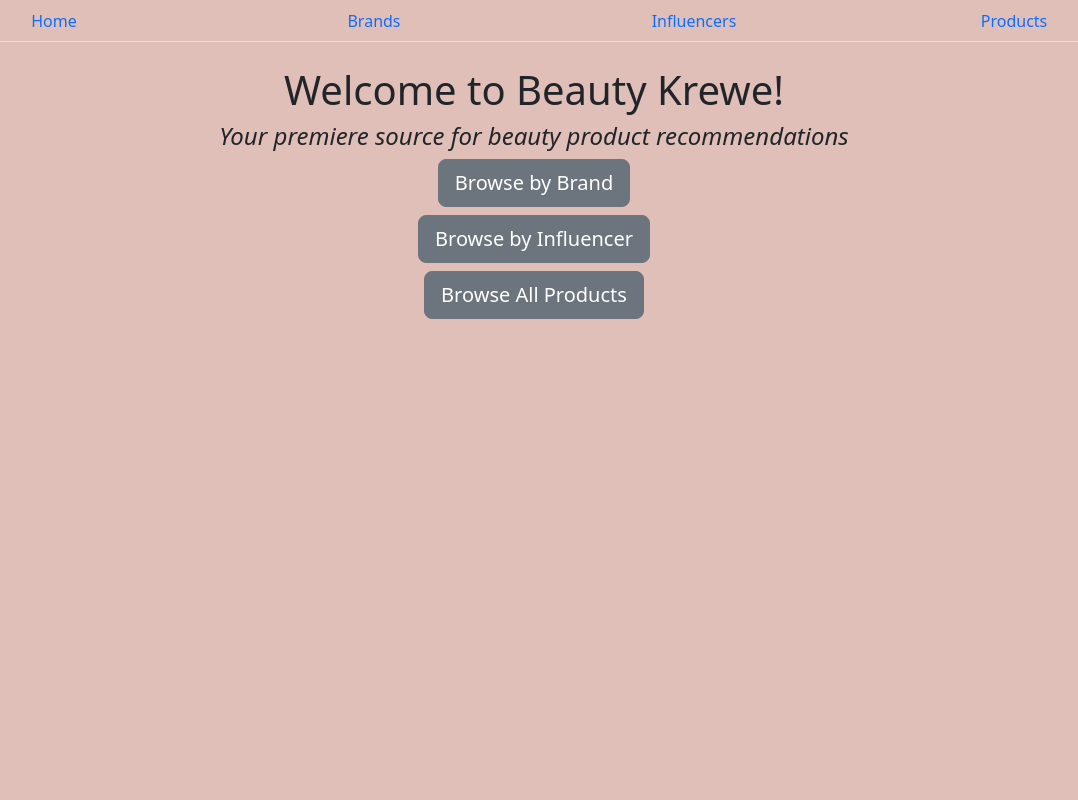
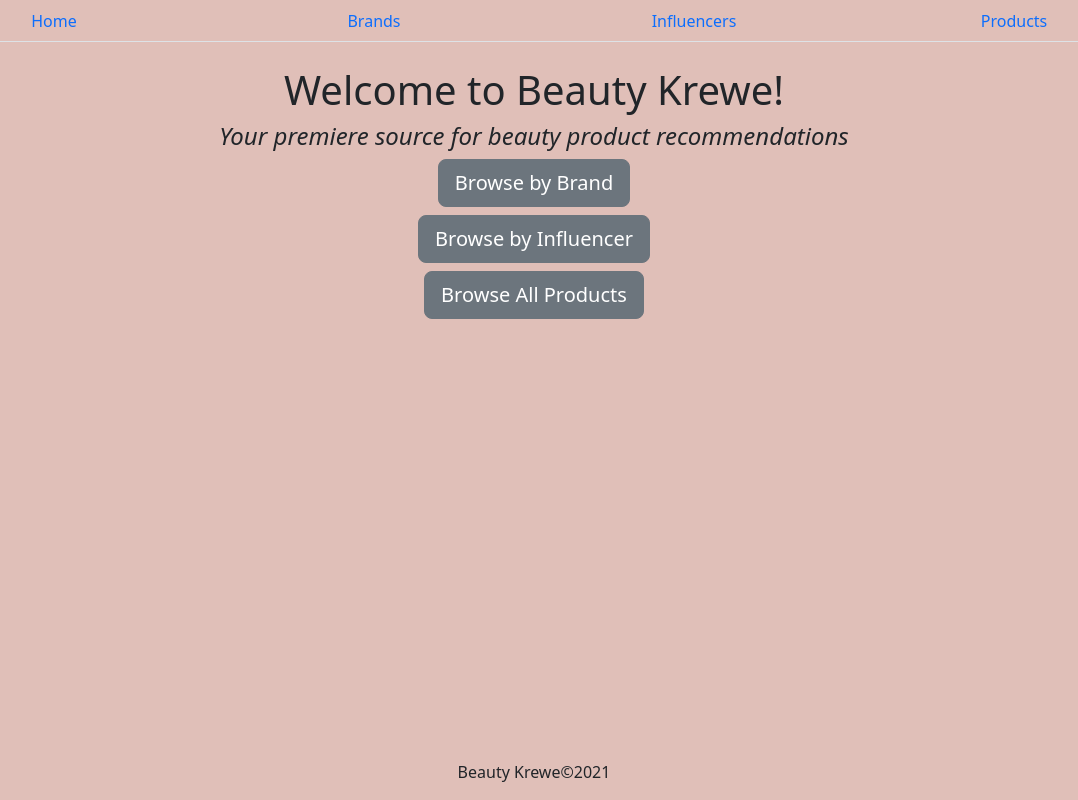
Before and after one commit to jeanettepayne/beauty-krewe-react-project, a React (Create React App) app in the folder bk-front-end/beauty-krewe/: page / in a window 1280 px wide. Shown: the whole page, without its empty margins (106-1184 px from the left). Built offline with nearby package versions, Linux system fonts and the light colour scheme; no server answers.

Commit message:
added footer

```diff
--- a/bk-front-end/beauty-krewe/src/App.js
+++ b/bk-front-end/beauty-krewe/src/App.js
@@ -11,6 +11,7 @@ import ProductsContainer from './containers/ProductsContainer';
 import Homepage from './components/Homepage';
 import fetchApi from './actions/fetchApi';
 import Navbar from './components/Navbar';
+import Footer from './components/Footer';
 
 
 class App extends React.Component {
@@ -29,6 +30,7 @@ class App extends React.Component {
       {/* <ProductForm /> */}
       {/* <Route path='/products/:id' render={(routerProps) => <Product {...routerProps} products={this.props.brand.products} />} /> */}
       <Route exact path='/' render={() => <Homepage />} />
+      <Footer />
     </div>
   );
     }
--- /dev/null
+++ b/bk-front-end/beauty-krewe/src/components/Footer.js
@@ -0,0 +1,11 @@
+import React from 'react';
+
+const Footer = () => {
+    return (
+        <div className="footer">
+            Beauty Krewe©2021
+        </div>
+    );
+}
+
+export default Footer;
--- a/bk-front-end/beauty-krewe/src/index.css
+++ b/bk-front-end/beauty-krewe/src/index.css
@@ -12,3 +12,14 @@ code {
   font-family: source-code-pro, Menlo, Monaco, Consolas, 'Courier New',
     monospace;
 }
+
+.footer{
+  margin-top: 1rem;
+  border-top-width: thin;
+  border-top-color: white;
+  padding: 1rem;
+  position: fixed;
+  bottom: 0;
+  left: 0;
+  width: 100%;
+}
```
Also changed, not shown: bk-front-end/beauty-krewe/src/Footer.js (deleted, +0 -11 lines), bk-front-end/beauty-krewe/src/Header.js (deleted, +0 -11 lines).
